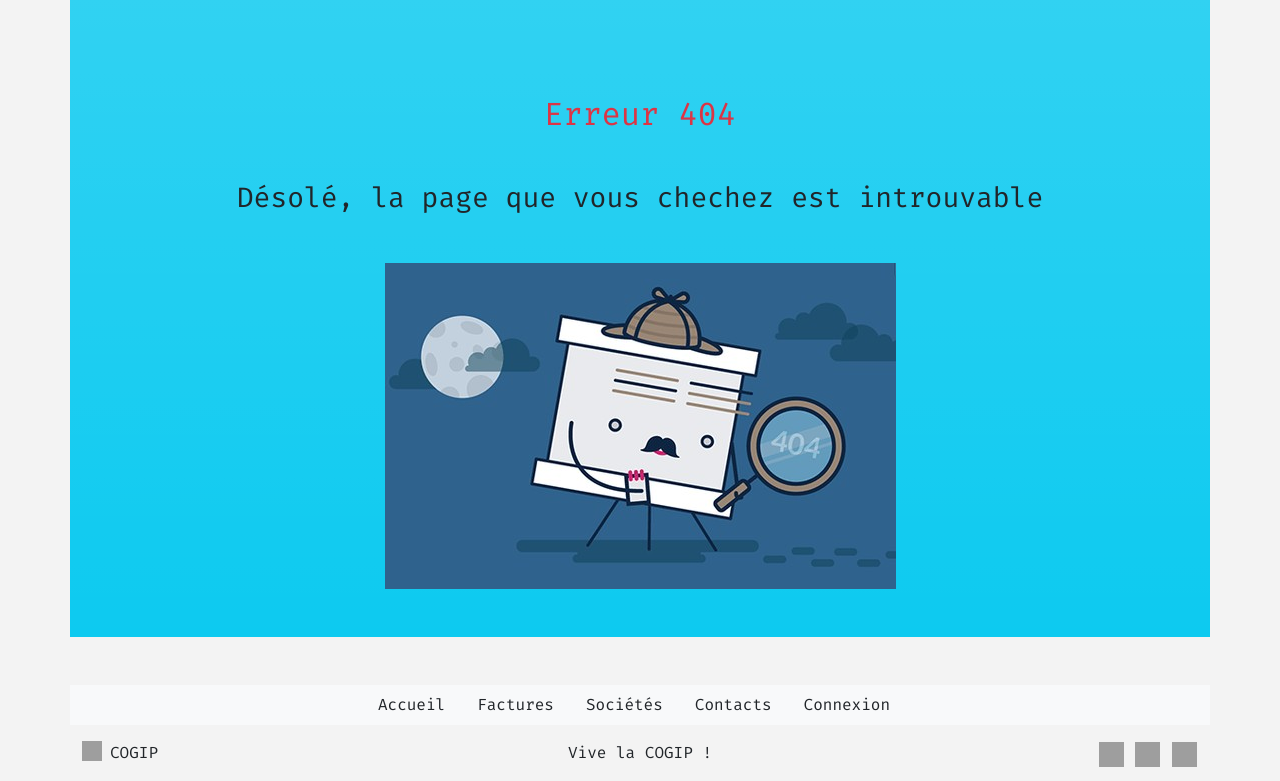
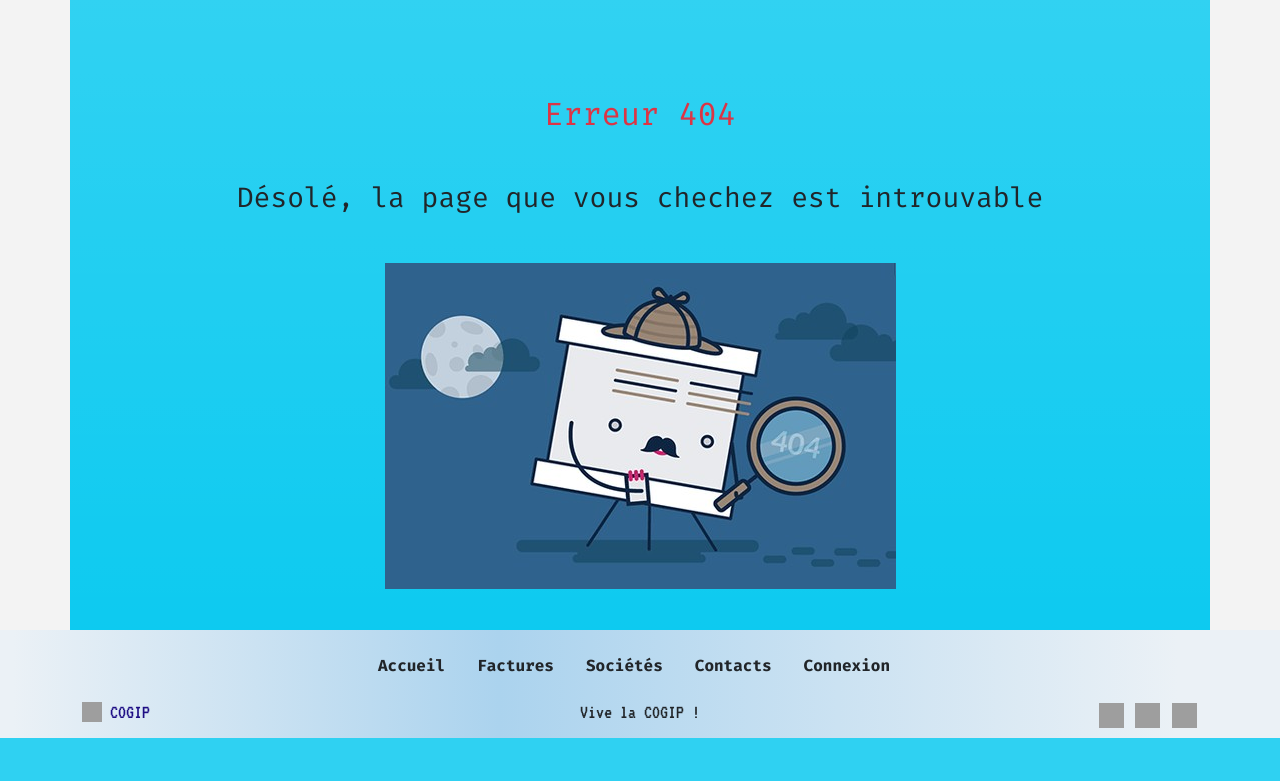
Before and after one commit to jptsr/cogip-challenge, a PHP site: page / in a window 1280 px wide. Shown: the part 62-843 px from the top of the page. After the commit the page ends 800 px from the top, so only its background shows below. Run offline with PHP 8.4, Linux system fonts and the light colour scheme; some libraries are stand-ins or nearby versions; grey boxes are pictures that could not be loaded.

Commit message:
modifier couleur footer

```diff
--- a/src/views/elements/footer.php
+++ b/src/views/elements/footer.php
@@ -1,9 +1,9 @@
 
 
-    <footer class="mon_footer">
-        <div class="container mt-5">
+    <footer class="mon_footer fixed-bottom">
+        <div class="container">
             <div class="row my-3">
-                <ul class="nav justify-content-center  bg-light">
+                <ul class="nav justify-content-center ">
                     <li class="nav-item">
                         <a class="nav-link link-dark active" aria-current="page" href="/menu">Accueil</a>
                     </li>
@@ -28,9 +28,9 @@
             <div class="row">
                 <div class="col-4 d-grid gap-2 d-md-flex ">
                     <img src="./assets/img/copyright.svg" alt="copyright" width="20" height="20">
-                    <p>COGIP</p>
+                    <p class="footer_logo_text">COGIP</p>
                 </div>
-                <div class="col-4 text-center">
+                <div class="col-4 text-center footer_slogan">
                     Vive la COGIP !
                 </div>
                 <div class="col-4 text-end">
```
Also changed, not shown: public/assets/style/style.css, public/assets/style/style.scss, 1 other file.
